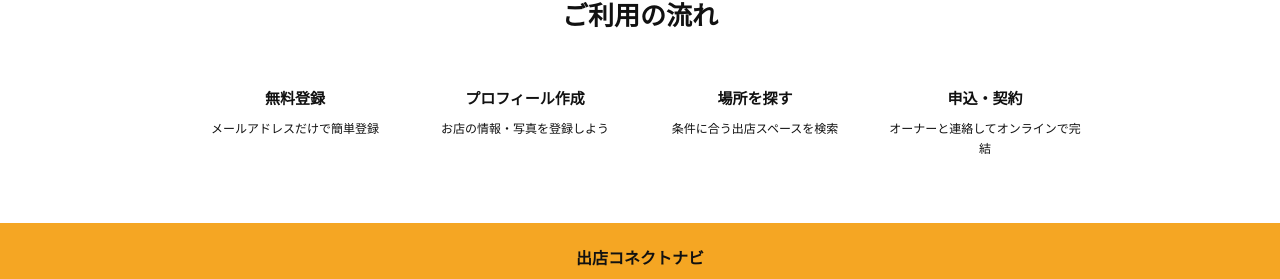
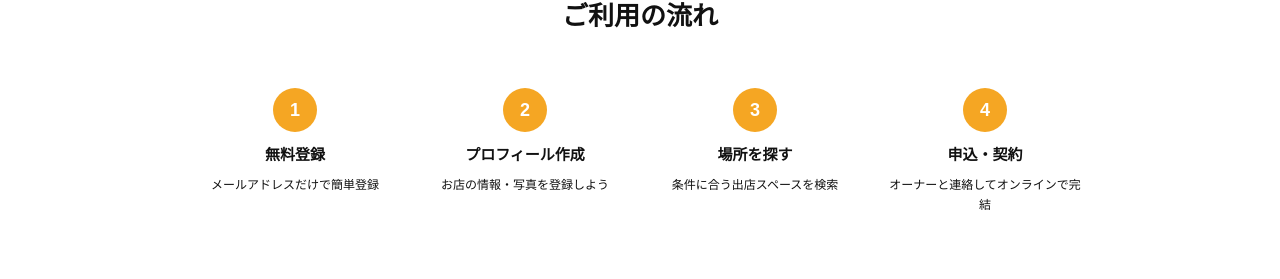
Before and after one commit to rinfuku0917/shutten-connect-navi, a Next.js app: page /vendor in a window 1280 px wide. Shown: the part 441-720 px from the top of the page. Built offline with nearby package versions, Linux system fonts and the light colour scheme.

Commit message:
add numbered badges to vendor steps

```diff
--- a/app/vendor/page.tsx
+++ b/app/vendor/page.tsx
@@ -26,7 +26,8 @@ export default function VendorPage() {
           <h2 style={{fontSize:'26px',fontWeight:'900',textAlign:'center',marginBottom:'36px',color:'#111'}}>ご利用の流れ</h2>
           <div className='grid-4' style={{gap:'20px',maxWidth:'900px',margin:'0 auto',textAlign:'center'}}>
             {steps.map((s,i) => (
-              <div key={s.num} style={{textAlign:'center',position:'relative',padding:'16px 8px'}}>
+              <div key={s.num} style={{textAlign:'center',padding:'16px 8px',display:'flex',flexDirection:'column',alignItems:'center'}}>
+                <div style={{width:'44px',height:'44px',borderRadius:'50%',background:'#F5A623',color:'#fff',fontWeight:'900',fontSize:'18px',display:'flex',alignItems:'center',justifyContent:'center',marginBottom:'12px'}}>{i+1}</div>
                 <div style={{fontWeight:'900',fontSize:'15px',marginBottom:'8px',color:'#111',textAlign:'center'}}>{s.title}</div>
                 <div style={{fontSize:'12px',color:'#111',lineHeight:1.7}}>{s.desc}</div>
               </div>
```
